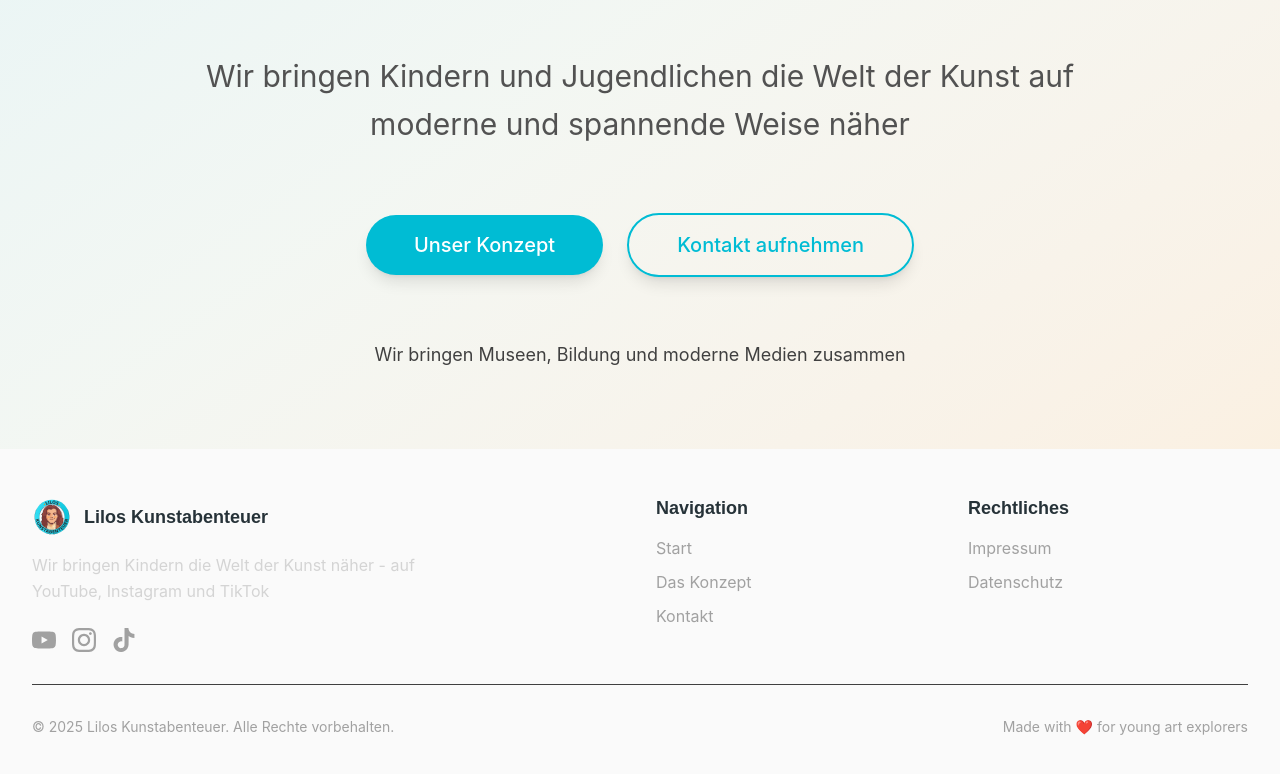
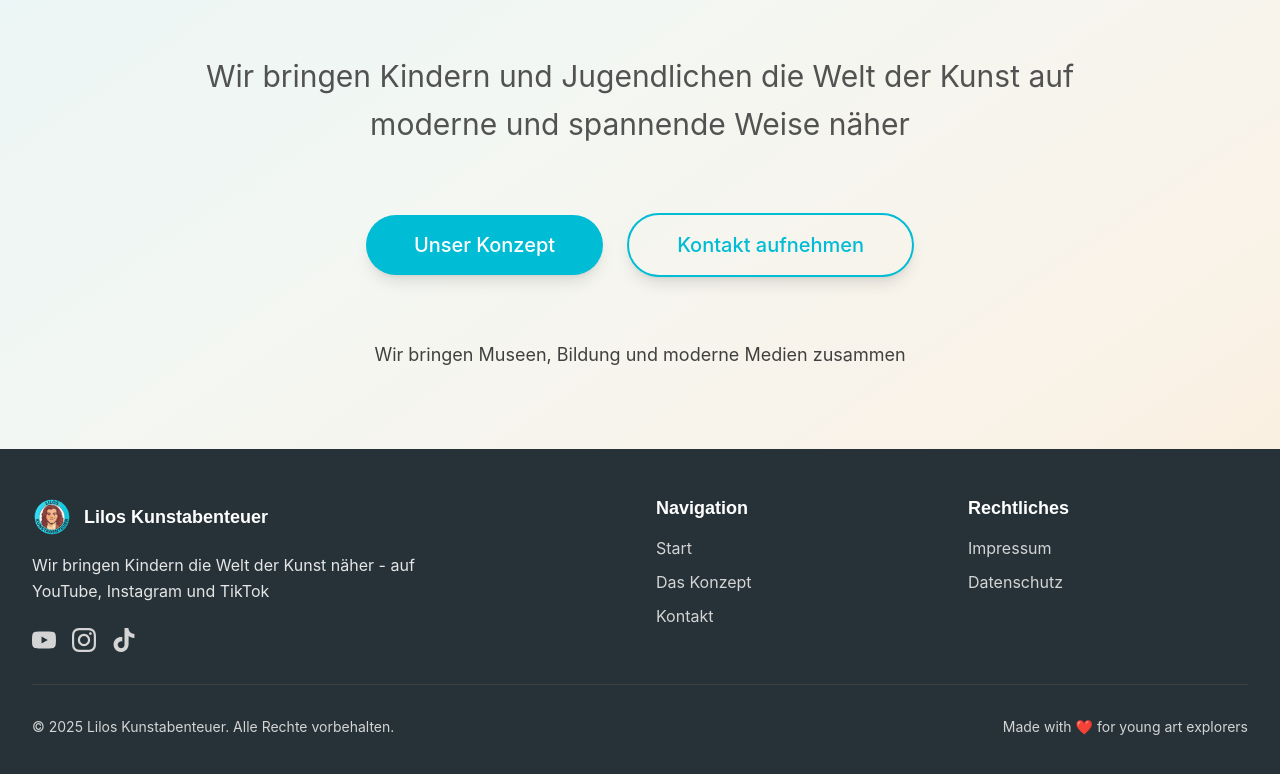
Before and after one commit to OlleeBerlin/lilos-kunstabenteuer, a Next.js app: page / in a window 1280 px wide. Shown: the part 490-1264 px from the top of the page. Built offline with nearby package versions, Linux system fonts and the light colour scheme.

Commit message:
Theme-System implementiert und Footer-Kontrast verbessert

```diff
--- a/src/app/globals.css
+++ b/src/app/globals.css
@@ -18,7 +18,7 @@
 }
 
 @theme inline {
-  /* Farben */
+  /* Farben - alle aus CSS-Variablen */
   --color-primary: var(--primary);
   --color-secondary: var(--secondary);
   --color-accent: var(--accent);
@@ -28,9 +28,22 @@
   --color-secondary-hover: var(--secondary-hover);
   --color-accent-hover: var(--accent-hover);
 
-         /* Schriftarten */
-         --font-heading: 'Baboo 2', sans-serif;
-         --font-body: 'Inter', sans-serif;
+  /* Neutrale Farben */
+  --color-neutral-light: var(--neutral-light);
+  --color-neutral-dark: var(--neutral-dark);
+  --color-neutral-100: #F5F5F5;
+  --color-neutral-200: #E5E5E5;
+  --color-neutral-300: #D4D4D4;
+  --color-neutral-400: #A3A3A3;
+  --color-neutral-500: #737373;
+  --color-neutral-600: #525252;
+  --color-neutral-700: #404040;
+  --color-neutral-800: #262626;
+  --color-neutral-900: #171717;
+
+  /* Schriftarten */
+  --font-heading: 'Baboo 2', sans-serif;
+  --font-body: 'Inter', sans-serif;
 
   /* Responsive Breakpoints */
   --breakpoint-sm: 640px;
--- a/src/components/Footer.tsx
+++ b/src/components/Footer.tsx
@@ -17,7 +17,7 @@ export default function Footer() {
   };
 
   return (
-    <footer className="bg-neutral-dark text-neutral-light">
+    <footer className="bg-neutral-dark text-white">
       <div className="max-w-7xl mx-auto px-4 sm:px-6 lg:px-8 py-12">
         <div className="grid grid-cols-1 md:grid-cols-4 gap-8">
           {/* Logo & Beschreibung */}
@@ -34,7 +34,7 @@ export default function Footer() {
                 Lilos Kunstabenteuer
               </span>
             </div>
-            <p className="text-neutral-300 mb-6 max-w-md">
+            <p className="text-neutral-200 mb-6 max-w-md">
               Wir bringen Kindern die Welt der Kunst näher - auf YouTube, Instagram und TikTok
             </p>
 
@@ -42,7 +42,7 @@ export default function Footer() {
             <div className="flex space-x-4">
               <a
                 href="#"
-                className="text-neutral-400 hover:text-primary transition-colors duration-200"
+                className="text-neutral-300 hover:text-primary transition-colors duration-200"
                 aria-label="YouTube"
               >
                 <svg className="w-6 h-6" fill="currentColor" viewBox="0 0 24 24">
@@ -51,7 +51,7 @@ export default function Footer() {
               </a>
               <a
                 href="#"
-                className="text-neutral-400 hover:text-primary transition-colors duration-200"
+                className="text-neutral-300 hover:text-primary transition-colors duration-200"
                 aria-label="Instagram"
               >
                 <svg className="w-6 h-6" fill="currentColor" viewBox="0 0 24 24">
@@ -60,7 +60,7 @@ export default function Footer() {
               </a>
               <a
                 href="#"
-                className="text-neutral-400 hover:text-primary transition-colors duration-200"
+                className="text-neutral-300 hover:text-primary transition-colors duration-200"
                 aria-label="TikTok"
               >
                 <svg className="w-6 h-6" fill="currentColor" viewBox="0 0 24 24">
@@ -78,7 +78,7 @@ export default function Footer() {
                 <li key={link.name}>
                   <Link
                     href={link.href}
-                    className="text-neutral-400 hover:text-primary transition-colors duration-200"
+                    className="text-neutral-300 hover:text-primary transition-colors duration-200"
                   >
                     {link.name}
                   </Link>
@@ -95,7 +95,7 @@ export default function Footer() {
                 <li key={link.name}>
                   <Link
                     href={link.href}
-                    className="text-neutral-400 hover:text-primary transition-colors duration-200"
+                    className="text-neutral-300 hover:text-primary transition-colors duration-200"
                   >
                     {link.name}
                   </Link>
@@ -107,10 +107,10 @@ export default function Footer() {
 
         {/* Bottom Bar */}
         <div className="border-t border-neutral-700 mt-8 pt-8 flex flex-col md:flex-row justify-between items-center">
-          <p className="text-neutral-400 text-sm">
+          <p className="text-neutral-300 text-sm">
             © {currentYear} Lilos Kunstabenteuer. Alle Rechte vorbehalten.
           </p>
-          <p className="text-neutral-400 text-sm mt-2 md:mt-0">
+          <p className="text-neutral-300 text-sm mt-2 md:mt-0">
             Made with ❤️ for young art explorers
           </p>
         </div>
```
